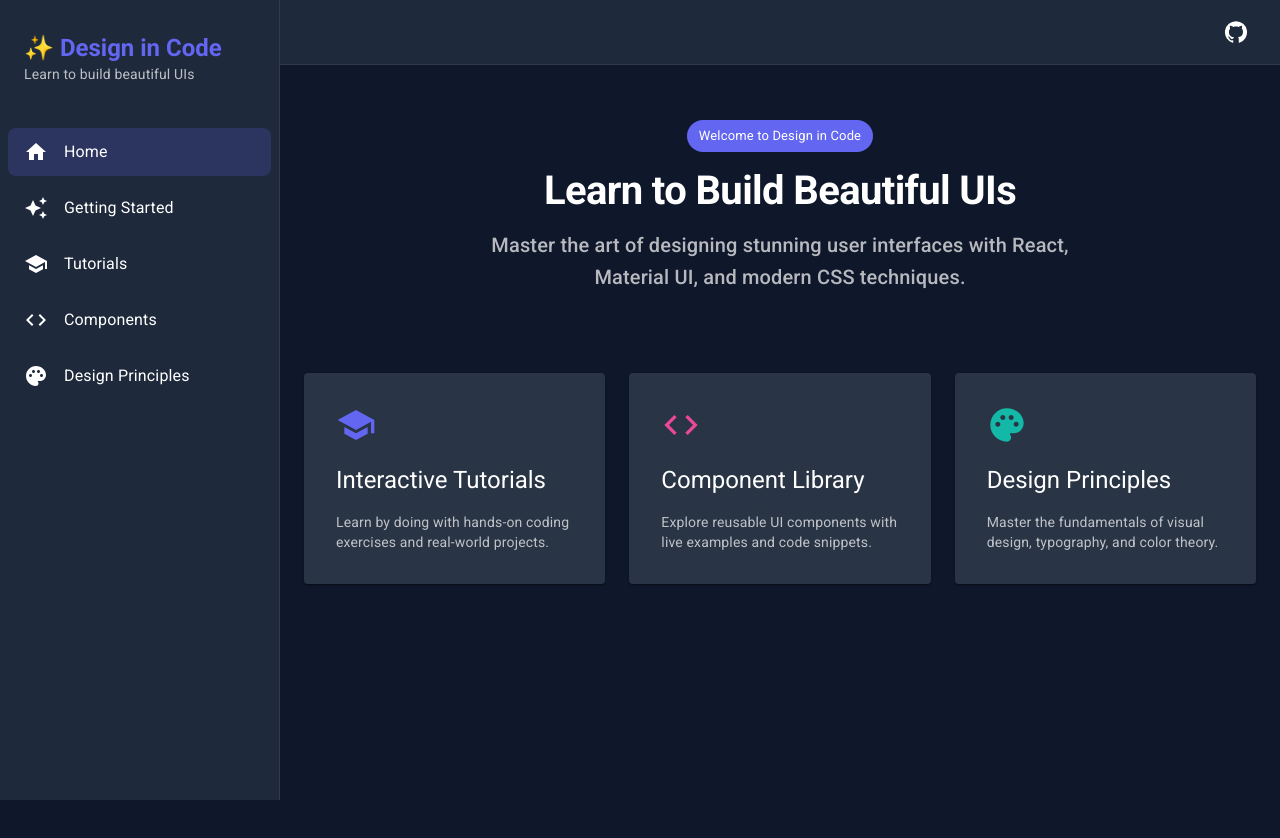
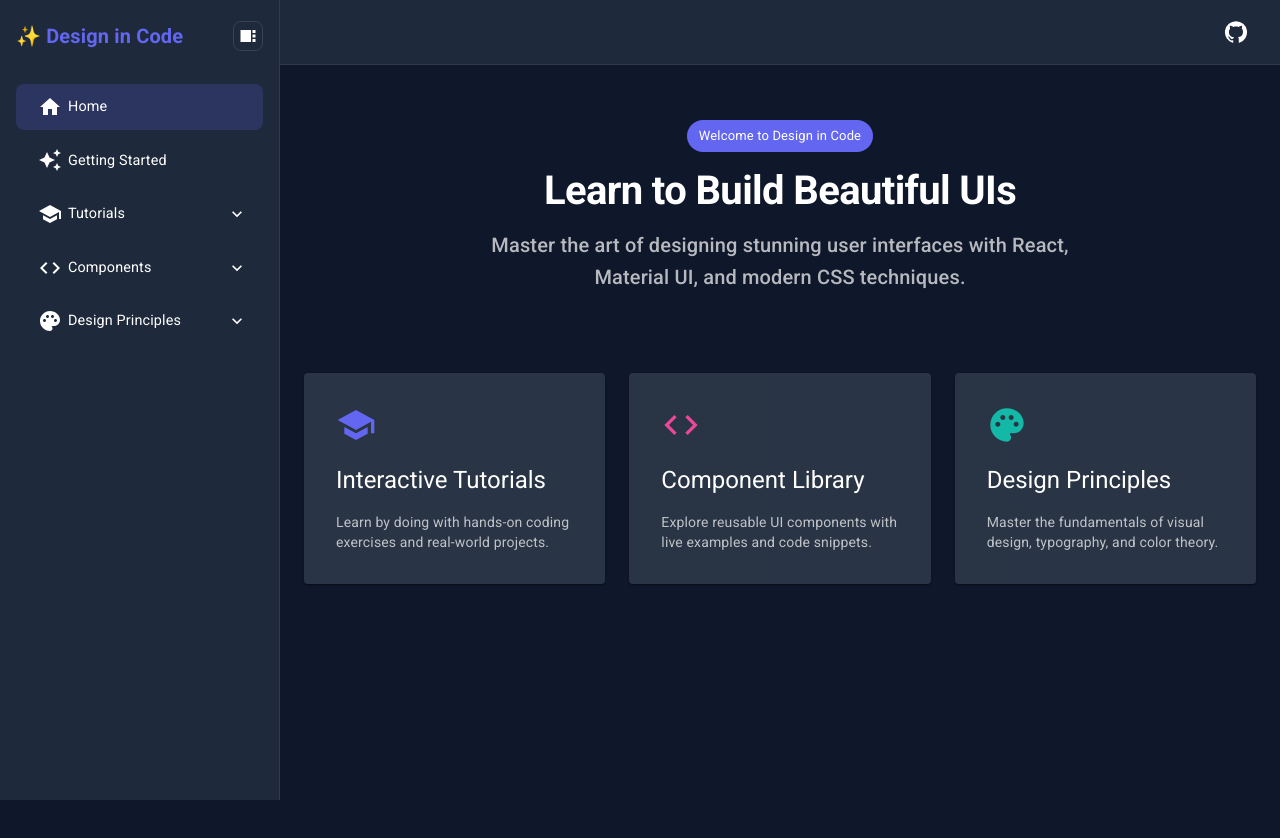
Before and after one commit to 54321jenn/designincode, a React (Vite) app: page / in a window 1280 px wide. Shown: the top 838 px of the page. Built offline with nearby package versions, Linux system fonts and the light colour scheme; a web font is replaced by a local one.

Commit message:
update left nav collapse

```diff
--- a/src/components/Layout.tsx
+++ b/src/components/Layout.tsx
@@ -12,6 +12,8 @@
   ListItemIcon,
   ListItemText,
   IconButton,
+  Collapse,
+  Tooltip,
   useTheme,
   useMediaQuery,
 } from '@mui/material'
@@ -23,20 +25,66 @@
   Palette as PaletteIcon,
   AutoAwesome as AutoAwesomeIcon,
   GitHub as GitHubIcon,
+  ExpandLess,
+  ExpandMore,
+  ViewSidebar as ViewSidebarIcon,
+  PlayCircleOutline,
+  Brush,
+  Animation,
+  Dashboard,
+  Widgets,
+  FormatColorFill,
+  TextFields,
+  GridOn,
 } from '@mui/icons-material'
 
 const drawerWidth = 280
+const collapsedDrawerWidth = 72
 
-const navItems = [
+interface NavItem {
+  text: string
+  icon: React.ReactNode
+  path?: string
+  children?: { text: string; icon: React.ReactNode; path: string }[]
+}
+
+const navItems: NavItem[] = [
   { text: 'Home', icon: <HomeIcon />, path: '/' },
   { text: 'Getting Started', icon: <AutoAwesomeIcon />, path: '/getting-started' },
-  { text: 'Tutorials', icon: <SchoolIcon />, path: '/tutorials' },
-  { text: 'Components', icon: <CodeIcon />, path: '/components' },
-  { text: 'Design Principles', icon: <PaletteIcon />, path: '/design-principles' },
+  {
+    text: 'Tutorials',
+    icon: <SchoolIcon />,
+    children: [
+      { text: 'Basics', icon: <PlayCircleOutline />, path: '/tutorials/basics' },
+      { text: 'Styling', icon: <Brush />, path: '/tutorials/styling' },
+      { text: 'Animations', icon: <Animation />, path: '/tutorials/animations' },
+      { text: 'Build a Dashboard', icon: <Dashboard />, path: '/tutorials/dashboard' },
+    ],
+  },
+  {
+    text: 'Components',
+    icon: <CodeIcon />,
+    children: [
+      { text: 'Buttons', icon: <Widgets />, path: '/components/buttons' },
+      { text: 'Forms', icon: <TextFields />, path: '/components/forms' },
+      { text: 'Layout', icon: <GridOn />, path: '/components/layout' },
+    ],
+  },
+  {
+    text: 'Design Principles',
+    icon: <PaletteIcon />,
+    children: [
+      { text: 'Color Theory', icon: <FormatColorFill />, path: '/design-principles/color' },
+      { text: 'Typography', icon: <TextFields />, path: '/design-principles/typography' },
+      { text: 'Spacing', icon: <GridOn />, path: '/design-principles/spacing' },
+    ],
+  },
 ]
 
 export default function Layout() {
   const [mobileOpen, setMobileOpen] = useState(false)
+  const [collapsed, setCollapsed] = useState(false)
+  const [expandedMenus, setExpandedMenus] = useState<Record<string, boolean>>({})
   const navigate = useNavigate()
   const location = useLocation()
   const theme = useTheme()
@@ -46,32 +94,133 @@
     setMobileOpen(!mobileOpen)
   }
 
+  const handleCollapseToggle = () => {
+    setCollapsed(!collapsed)
+    if (!collapsed) {
+      setExpandedMenus({}) // Collapse all submenus when drawer collapses
+    }
+  }
+
+  const handleMenuToggle = (text: string) => {
+    if (collapsed) {
+      setCollapsed(false) // Expand drawer when clicking parent with children
+    }
+    setExpandedMenus((prev) => ({ ...prev, [text]: !prev[text] }))
+  }
+
+  const isActive = (path?: string, children?: NavItem['children']) => {
+    if (path) return location.pathname === path
+    return children?.some((child) => location.pathname === child.path)
+  }
+
+  const currentDrawerWidth = collapsed && !isMobile ? collapsedDrawerWidth : drawerWidth
+
   const drawer = (
-    <Box sx={{ overflow: 'auto', py: 2 }}>
-      <Box sx={{ px: 3, py: 2, mb: 2 }}>
-        <Typography variant="h5" fontWeight={700} color="primary">
+    <Box sx={{ overflow: 'auto', py: 1, display: 'flex', flexDirection: 'column', height: '100%' }}>
+      {/* Header with toggle */}
+      <Box
+        sx={{
+          px: collapsed ? 1.5 : 2,
+          py: 1.5,
+          mb: 1,
+          display: 'flex',
+          alignItems: 'center',
+          justifyContent: collapsed ? 'center' : 'space-between',
+        }}
+      >
+        {collapsed ? (
+          <Tooltip title="Open sidebar" placement="right">
+            <IconButton
+              onClick={handleCollapseToggle}
+              sx={{
+                border: '1px solid rgba(255, 255, 255, 0.12)',
+                borderRadius: 2,
+                p: 1,
+              }}
+            >
+              <ViewSidebarIcon sx={{ fontSize: 20 }} />
+            </IconButton>
+          </Tooltip>
+        ) : (
+          <>
+            <Typography variant="h6" fontWeight={700} color="primary" sx={{ display: 'flex', alignItems: 'center', gap: 1 }}>
               ✨ Design in Code
             </Typography>
-        <Typography variant="body2" color="text.secondary">
-          Learn to build beautiful UIs
-        </Typography>
+            {!isMobile && (
+              <Tooltip title="Close sidebar" placement="right">
+                <IconButton
+                  onClick={handleCollapseToggle}
+                  size="small"
+                  sx={{
+                    border: '1px solid rgba(255, 255, 255, 0.12)',
+                    borderRadius: 2,
+                  }}
+                >
+                  <ViewSidebarIcon sx={{ fontSize: 18 }} />
+                </IconButton>
+              </Tooltip>
+            )}
+          </>
+        )}
       </Box>
-      <List>
+
+      {/* Navigation items */}
+      <List sx={{ flexGrow: 1, px: collapsed ? 0.5 : 1 }}>
         {navItems.map((item) => (
-          <ListItem key={item.text} disablePadding>
+          <Box key={item.text}>
+            <ListItem disablePadding>
+              <Tooltip title={collapsed ? item.text : ''} placement="right">
                 <ListItemButton
-              selected={location.pathname === item.path}
+                  selected={isActive(item.path, item.children)}
                   onClick={() => {
+                    if (item.children) {
+                      handleMenuToggle(item.text)
+                    } else if (item.path) {
                       navigate(item.path)
                       if (isMobile) setMobileOpen(false)
+                    }
+                  }}
+                  sx={{
+                    justifyContent: collapsed ? 'center' : 'flex-start',
+                    py: 1,
+                    px: collapsed ? 1.5 : 2,
+                    minHeight: 44,
                   }}
                 >
-              <ListItemIcon sx={{ color: 'inherit', minWidth: 40 }}>
+                  <ListItemIcon sx={{ color: 'inherit', minWidth: collapsed ? 0 : 36, justifyContent: 'center' }}>
                     {item.icon}
                   </ListItemIcon>
-              <ListItemText primary={item.text} />
+                  {!collapsed && <ListItemText primary={item.text} slotProps={{ primary: { fontSize: '0.9rem' } }} />}
+                  {!collapsed && item.children && (
+                    expandedMenus[item.text] ? <ExpandLess fontSize="small" /> : <ExpandMore fontSize="small" />
+                  )}
+                </ListItemButton>
+              </Tooltip>
+            </ListItem>
+            {item.children && !collapsed && (
+              <Collapse in={expandedMenus[item.text]} timeout="auto" unmountOnExit>
+                <List component="div" disablePadding>
+                  {item.children.map((child) => (
+                    <ListItem key={child.text} disablePadding>
+                      <ListItemButton
+                        selected={location.pathname === child.path}
+                        onClick={() => {
+                          navigate(child.path)
+                          if (isMobile) setMobileOpen(false)
+                        }}
+                        sx={{ pl: 4, py: 0.75 }}
+                      >
+                        <ListItemIcon sx={{ color: 'inherit', minWidth: 32 }}>
+                          {child.icon}
+                        </ListItemIcon>
+                        <ListItemText primary={child.text} slotProps={{ primary: { fontSize: '0.85rem' } }} />
                       </ListItemButton>
                     </ListItem>
+                  ))}
+                </List>
+              </Collapse>
+            )}
+          </Box>
         ))}
       </List>
     </Box>
@@ -82,10 +231,14 @@
       <AppBar
         position="fixed"
         sx={{
-          width: { md: `calc(100% - ${drawerWidth}px)` },
-          ml: { md: `${drawerWidth}px` },
+          width: { md: `calc(100% - ${currentDrawerWidth}px)` },
+          ml: { md: `${currentDrawerWidth}px` },
           bgcolor: 'background.paper',
           borderBottom: '1px solid rgba(255, 255, 255, 0.08)',
+          transition: theme.transitions.create(['width', 'margin'], {
+            easing: theme.transitions.easing.sharp,
+            duration: theme.transitions.duration.leavingScreen,
+          }),
         }}
         elevation={0}
       >
@@ -106,7 +259,14 @@
       </AppBar>
       <Box
         component="nav"
-        sx={{ width: { md: drawerWidth }, flexShrink: { md: 0 } }}
+        sx={{
+          width: { md: currentDrawerWidth },
+          flexShrink: { md: 0 },
+          transition: theme.transitions.create('width', {
+            easing: theme.transitions.easing.sharp,
+            duration: theme.transitions.duration.leavingScreen,
+          }),
+        }}
       >
         <Drawer
           variant={isMobile ? 'temporary' : 'permanent'}
@@ -116,7 +276,12 @@
           sx={{
             '& .MuiDrawer-paper': {
               boxSizing: 'border-box',
-              width: drawerWidth,
+              width: currentDrawerWidth,
+              transition: theme.transitions.create('width', {
+                easing: theme.transitions.easing.sharp,
+                duration: theme.transitions.duration.leavingScreen,
+              }),
+              overflowX: 'hidden',
             },
           }}
         >
@@ -128,9 +293,13 @@
         sx={{
           flexGrow: 1,
           p: 3,
-          width: { md: `calc(100% - ${drawerWidth}px)` },
+          width: { md: `calc(100% - ${currentDrawerWidth}px)` },
           minHeight: '100vh',
           mt: '64px',
+          transition: theme.transitions.create('width', {
+            easing: theme.transitions.easing.sharp,
+            duration: theme.transitions.duration.leavingScreen,
+          }),
         }}
       >
         <Outlet />
```
Lines whose indentation alone changed are shown as unchanged.
